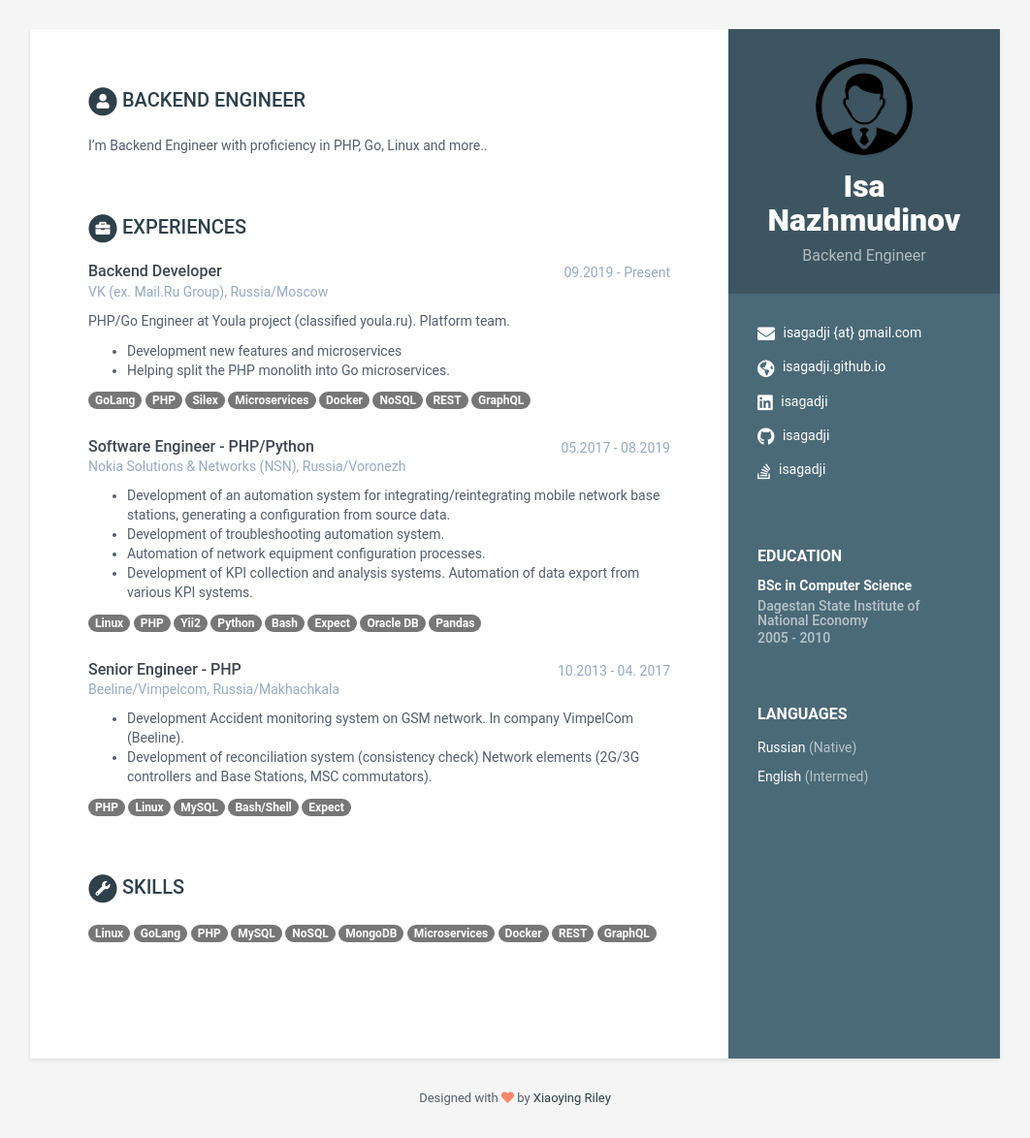
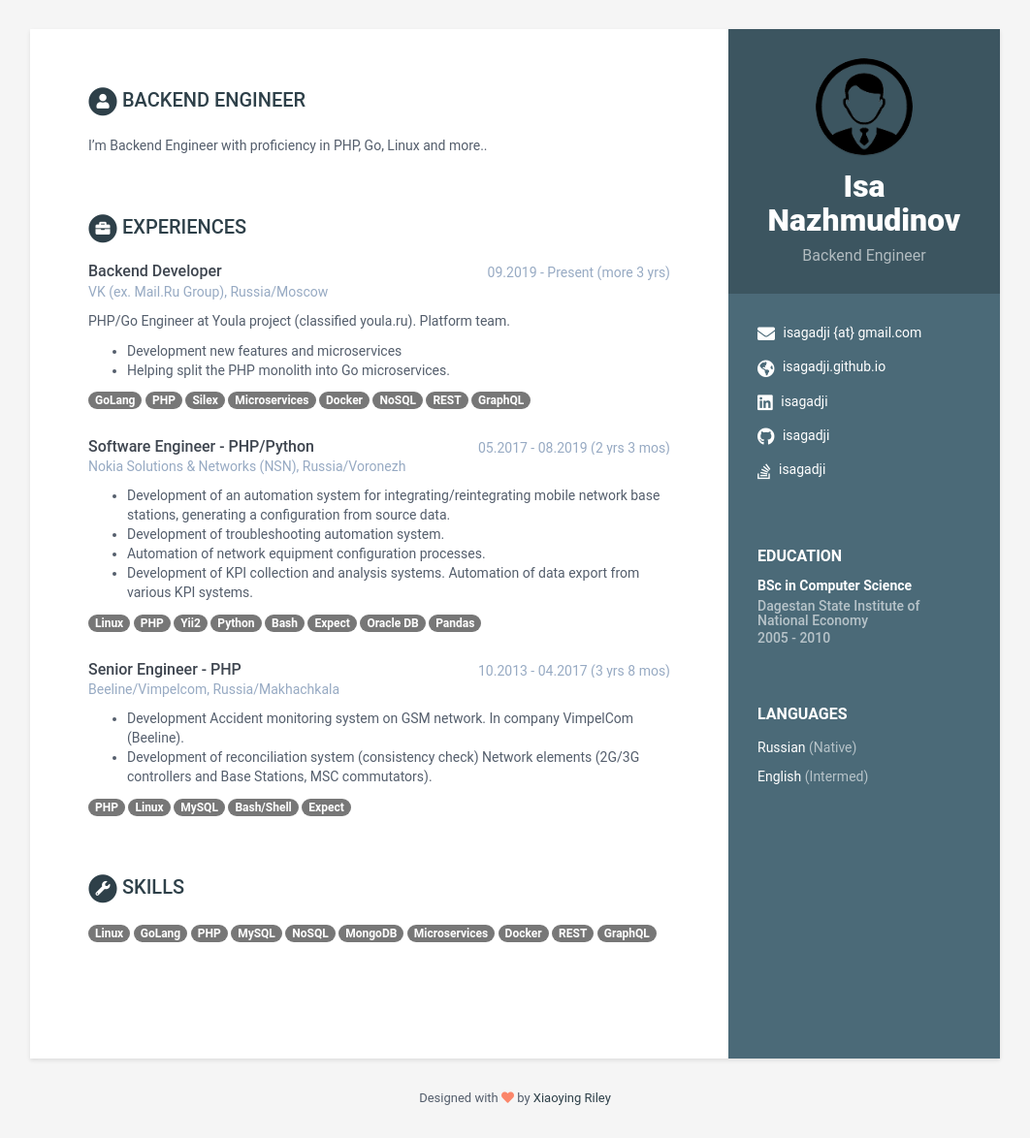
Before and after one commit to isagadji/isa, a Jekyll site: the page built from index.html, in a window 1280 px wide. Shown: the whole page at 97% size, without its empty margins (109-1171 px from the left). Built offline with Jekyll 4.4.1, drawn with Linux system fonts in a browser that asks for light colours.

Commit message:
some changes

```diff
--- a/_data/data.yml
+++ b/_data/data.yml
@@ -50,7 +50,7 @@ education:
 
 experiences:
     - role: Backend Developer
-      time: 09.2019 - Present
+      time: 09.2019 - Present (more 3 yrs)
       company: VK (ex. Mail.Ru Group), Russia/Moscow
       details: |
         PHP/Go Engineer at Youla project (classified youla.ru). Platform team.
@@ -68,7 +68,7 @@ experiences:
         - GraphQL
 
     - role: Software Engineer - PHP/Python
-      time: 05.2017 - 08.2019
+      time: 05.2017 - 08.2019 (2 yrs 3 mos)
       company: Nokia Solutions & Networks (NSN), Russia/Voronezh
       details: |
         - Development of an automation system for integrating/reintegrating mobile network base stations, generating a configuration from source data.
@@ -87,7 +87,7 @@ experiences:
         - Pandas
 
     - role: Senior Engineer - PHP
-      time: 10.2013 - 04. 2017
+      time: 10.2013 - 04.2017 (3 yrs 8 mos)
       company: Beeline/Vimpelcom, Russia/Makhachkala
       details: |
         - Development Accident monitoring system on GSM network. In company VimpelCom (Beeline).
```
